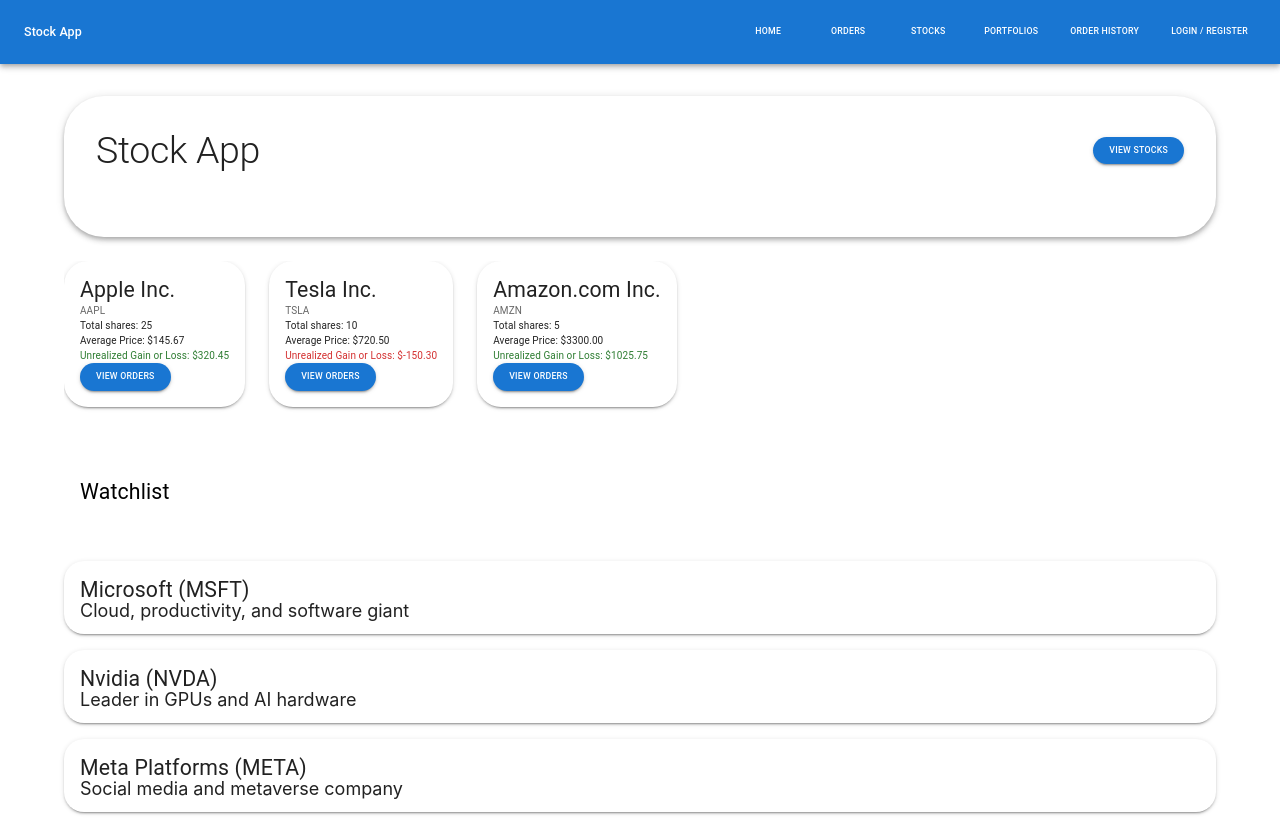
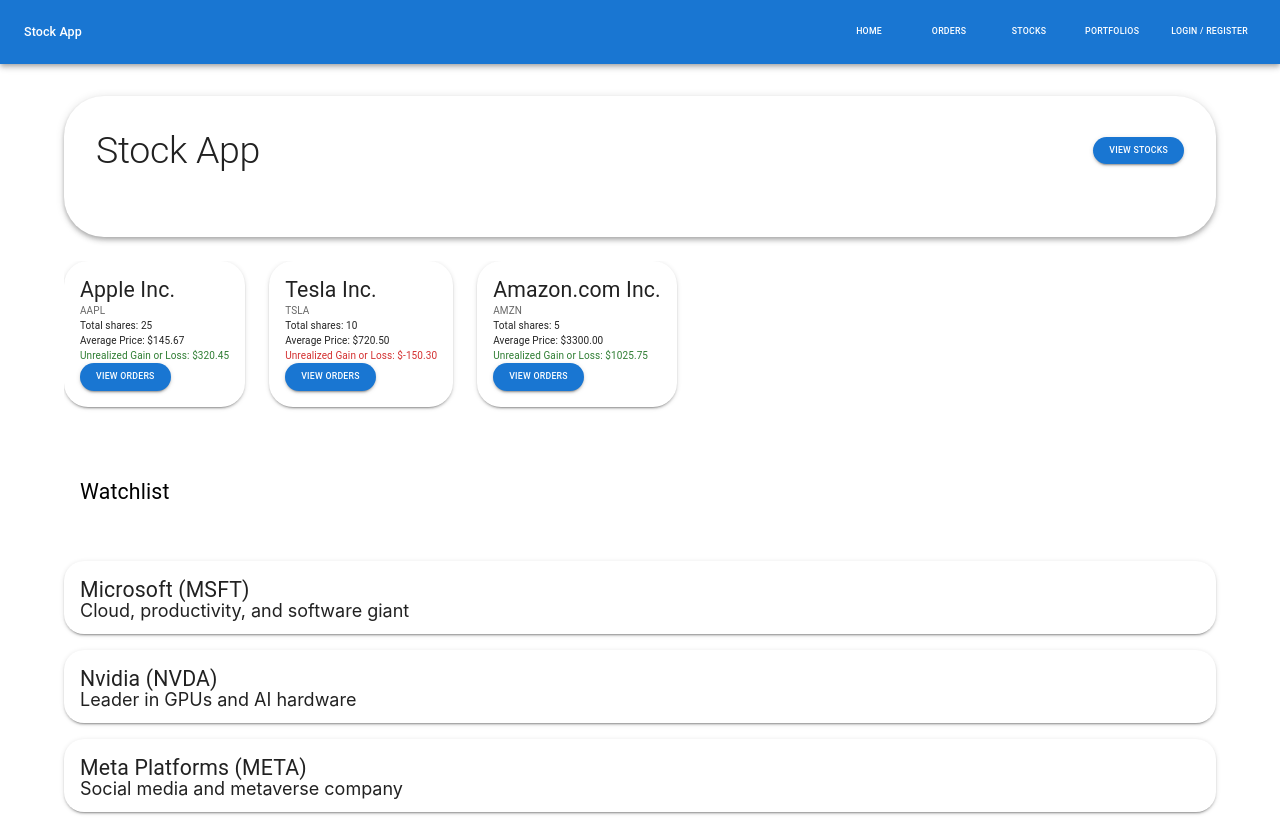
Before and after one commit to chaseltb/full-stack-stock-app, a React (Create React App) app in the folder client/lavadonut/: page / in a window 1280 px wide. Built offline with nearby package versions, Linux system fonts and the light colour scheme.

Commit message:
removed OrderHistoryTest from NavBar

```diff
--- a/client/lavadonut/src/NavBar.js
+++ b/client/lavadonut/src/NavBar.js
@@ -33,9 +33,6 @@
                         <Button color="inherit" component={Link} to="/portfolios">
                             Portfolios
                         </Button>
-                        <Button color="inherit" component={Link} to="/portfolios/order-history/1">
-                            Order History
-                        </Button>
                         {!token ? (
                             <Button color="inherit" component={Link} to="/auth">
                                 Login / Register
```
